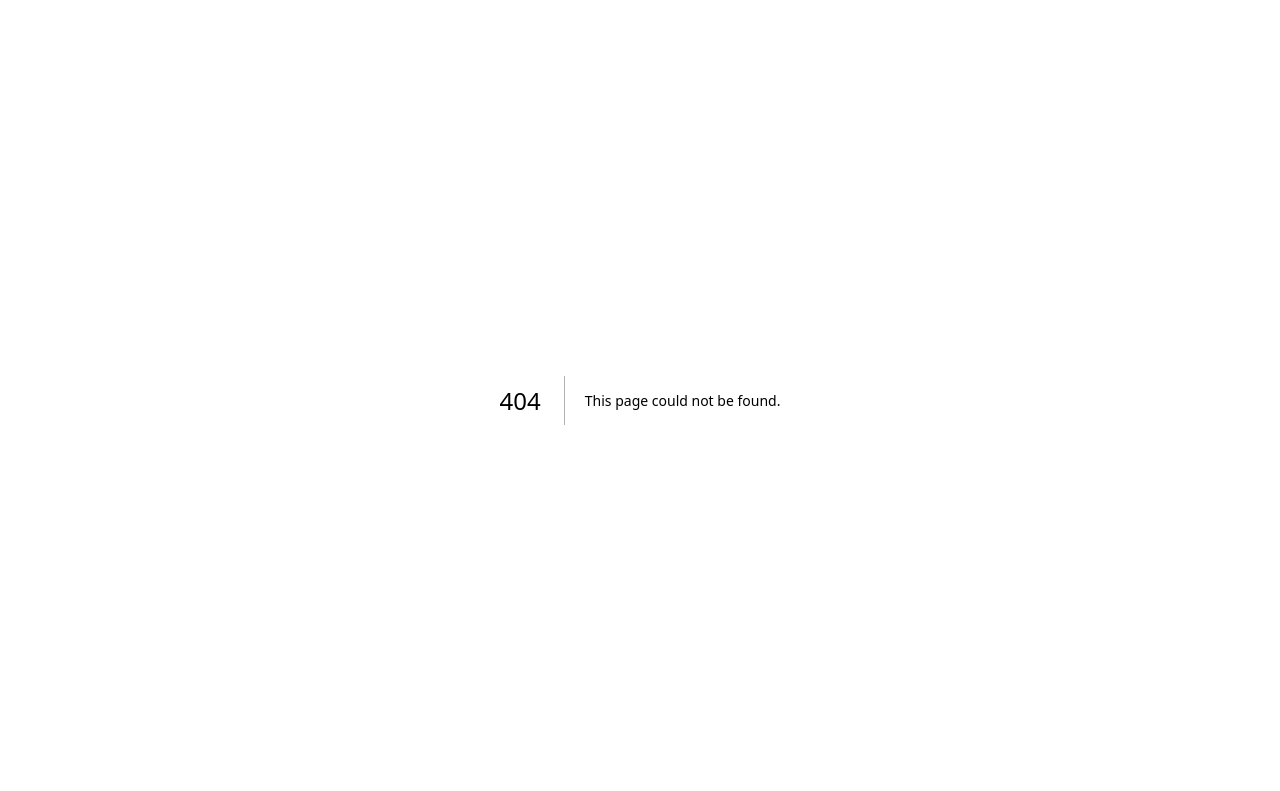
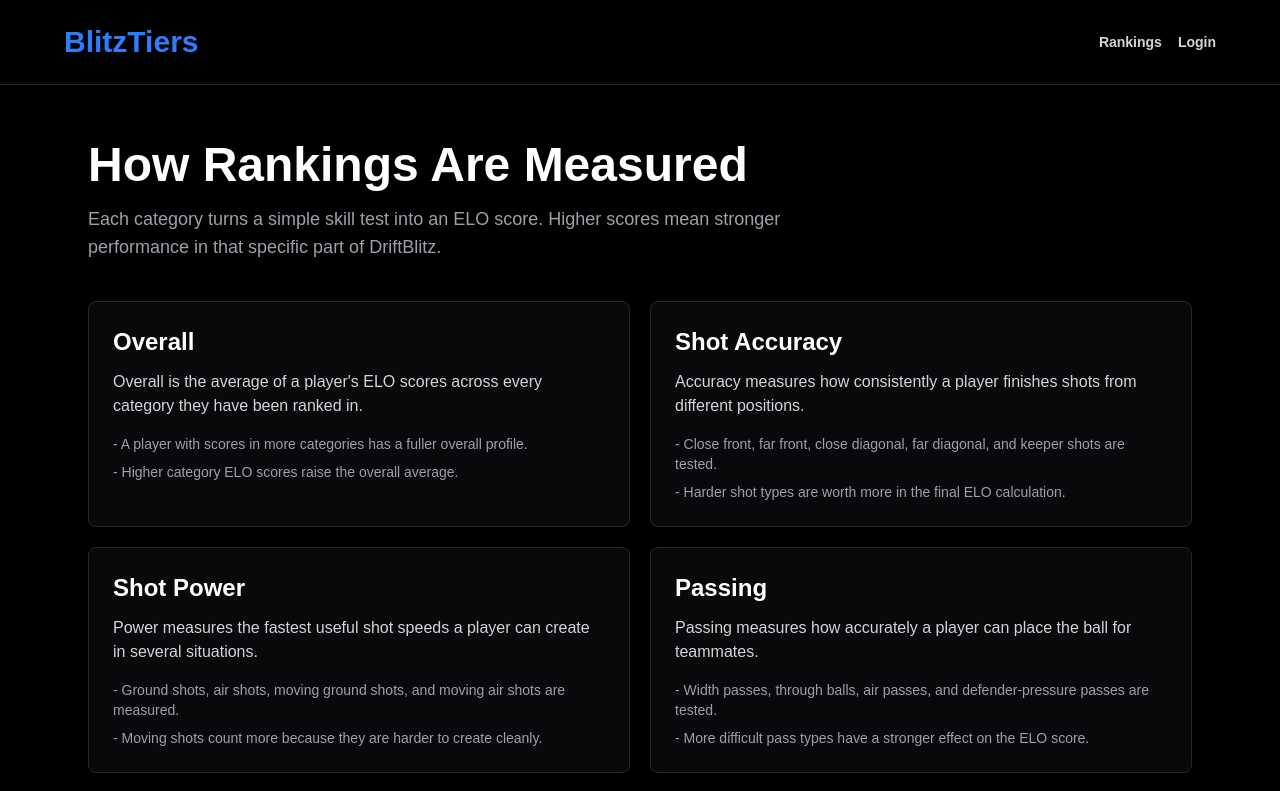
Before and after one commit to Milonator2934/blitztiers, a Next.js app: page /info in a window 1280 px wide. Before the commit this address had no page. Shown: the top 791 px of the page. Built offline with nearby package versions, Linux system fonts and the light colour scheme.

Commit message:
fix signup + otp flow

```diff
--- a/app/AuthNav.tsx
+++ b/app/AuthNav.tsx
@@ -60,6 +60,7 @@
       <Link href="/power" className="hover:text-white">Power</Link>
       <Link href="/passing" className="hover:text-white">Passing</Link>
       <Link href="/goalkeeping" className="hover:text-white">Goalkeeping</Link>
+      <Link href="/info" className="hover:text-white">Info</Link>
       {isAdmin && <Link href="/admin" className="font-bold text-blue-400 hover:text-blue-300">Admin</Link>}
       <Link href="/login" className="font-bold text-white hover:text-blue-300">
         {loaded && profile?.username ? profile.username : 'Login'}
--- /dev/null
+++ b/app/info/page.tsx
@@ -0,0 +1,96 @@
+import Link from 'next/link'
+
+const measurements = [
+  {
+    title: 'Overall',
+    summary:
+      'Overall is the average of a player\'s ELO scores across every category they have been ranked in.',
+    details: [
+      'A player with scores in more categories has a fuller overall profile.',
+      'Higher category ELO scores raise the overall average.',
+    ],
+  },
+  {
+    title: 'Shot Accuracy',
+    summary:
+      'Accuracy measures how consistently a player finishes shots from different positions.',
+    details: [
+      'Close front, far front, close diagonal, far diagonal, and keeper shots are tested.',
+      'Harder shot types are worth more in the final ELO calculation.',
+    ],
+  },
+  {
+    title: 'Shot Power',
+    summary:
+      'Power measures the fastest useful shot speeds a player can create in several situations.',
+    details: [
+      'Ground shots, air shots, moving ground shots, and moving air shots are measured.',
+      'Moving shots count more because they are harder to create cleanly.',
+    ],
+  },
+  {
+    title: 'Passing',
+    summary:
+      'Passing measures how accurately a player can place the ball for teammates.',
+    details: [
+      'Width passes, through balls, air passes, and defender-pressure passes are tested.',
+      'More difficult pass types have a stronger effect on the ELO score.',
+    ],
+  },
+  {
+    title: 'Goalkeeping',
+    summary:
+      'Goalkeeping measures how often a player saves shots compared with how often they let goals in.',
+    details: [
+      'The main number is save rate: saves divided by total shots faced.',
+      'More saves and fewer goals allowed produce a higher ELO score.',
+    ],
+  },
+]
+
+export default function InfoPage() {
+  return (
+    <main className="min-h-screen bg-black text-white">
+      <nav className="border-b border-zinc-800 p-6">
+        <div className="mx-auto flex max-w-6xl items-center justify-between gap-4">
+          <Link href="/" className="text-3xl font-bold text-blue-500">
+            BlitzTiers
+          </Link>
+
+          <div className="flex flex-wrap items-center gap-4 text-sm font-bold text-zinc-300">
+            <Link href="/overall" className="hover:text-white">Rankings</Link>
+            <Link href="/login" className="hover:text-white">Login</Link>
+          </div>
+        </div>
+      </nav>
+
+      <section className="mx-auto max-w-6xl px-6 py-14">
+        <div className="max-w-3xl">
+          <h1 className="text-4xl font-black md:text-5xl">How Rankings Are Measured</h1>
+          <p className="mt-4 text-lg text-zinc-400">
+            Each category turns a simple skill test into an ELO score. Higher scores mean
+            stronger performance in that specific part of DriftBlitz.
+          </p>
+        </div>
+
+        <div className="mt-10 grid gap-5 md:grid-cols-2">
+          {measurements.map((measurement) => (
+            <article
+              key={measurement.title}
+              className="rounded-lg border border-zinc-800 bg-zinc-950 p-6"
+            >
+              <h2 className="text-2xl font-black">{measurement.title}</h2>
+              <p className="mt-3 text-zinc-300">{measurement.summary}</p>
+
+              <ul className="mt-4 space-y-2 text-sm text-zinc-400">
+                {measurement.details.map((detail) => (
+                  <li key={detail}>- {detail}</li>
+                ))}
+              </ul>
+            </article>
+          ))}
+        </div>
+      </section>
+    </main>
+  )
+}
--- a/app/login/page.tsx
+++ b/app/login/page.tsx
@@ -2,6 +2,7 @@
 
 import { useEffect, useMemo, useState } from 'react'
 import Link from 'next/link'
+import { useRouter } from 'next/navigation'
 import { CheckCircle2, Eye, EyeOff, KeyRound, LogIn, Mail, ShieldCheck, User } from 'lucide-react'
 import { supabase } from '@/lib/supabase'
 
@@ -35,6 +36,7 @@
 }
 
 export default function LoginPage() {
+  const router = useRouter()
   const [email, setEmail] = useState('')
   const [password, setPassword] = useState('')
   const [verificationCode, setVerificationCode] = useState('')
@@ -273,6 +275,8 @@
     setSignupStep('complete')
     setLoggedInEmail(email)
     setMessage('Account created and verified. You are logged in on this trusted device.')
+    router.replace('/')
+    router.refresh()
   }
 
   async function signIn() {
@@ -300,6 +304,8 @@
       await rememberTrustedDevice(data.user.id)
       setLoggedInEmail(data.user.email || email)
       setMessage('Logged in. This device/IP is now remembered.')
+      router.replace('/')
+      router.refresh()
     }
   }
 
--- a/app/overall/page.tsx
+++ b/app/overall/page.tsx
@@ -25,6 +25,7 @@
           <Link href="/passing" className="hover:text-white">Passing</Link>
           <Link href="/goalkeeping" className="hover:text-white">Goalkeeping</Link>
           <Link href="/power" className="hover:text-white">Shot Power</Link>
+          <Link href="/info" className="hover:text-white">Info</Link>
         </nav>
       </div>
 
--- a/app/page.tsx
+++ b/app/page.tsx
@@ -51,6 +51,13 @@
           >
             Login
           </Link>
+
+          <Link
+            href="/info"
+            className="bg-zinc-800 hover:bg-zinc-700 px-8 py-4 rounded-xl font-bold"
+          >
+            How It Works
+          </Link>
         </div>
       </section>
 
--- a/lib/leaderboards.tsx
+++ b/lib/leaderboards.tsx
@@ -121,6 +121,7 @@
           <Link href="/passing" className="hover:text-white">Passing</Link>
           <Link href="/goalkeeping" className="hover:text-white">Goalkeeping</Link>
           <Link href="/power" className="hover:text-white">Shot Power</Link>
+          <Link href="/info" className="hover:text-white">Info</Link>
         </nav>
       </div>
 
```
